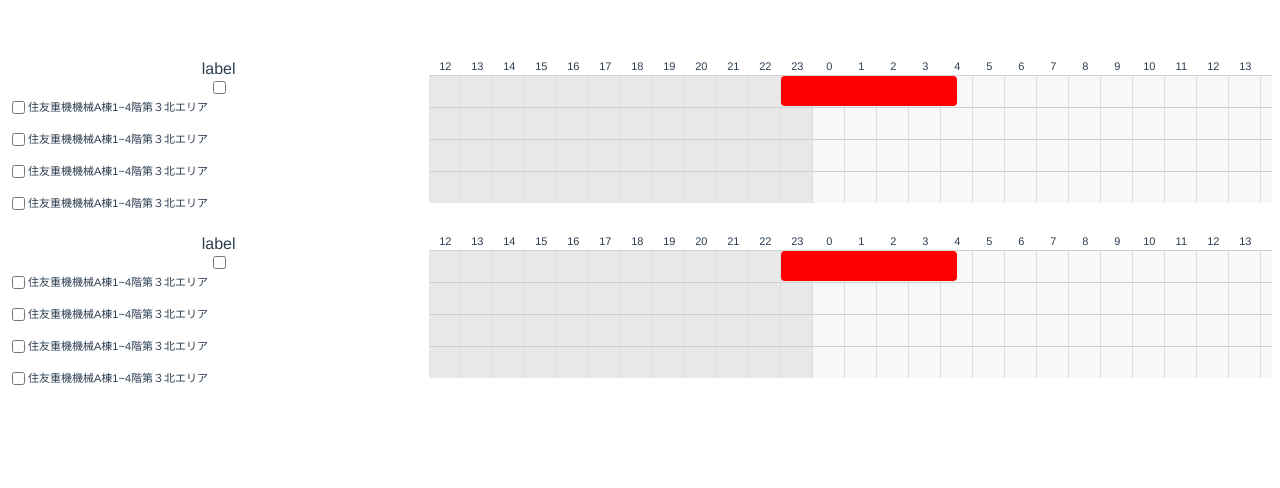
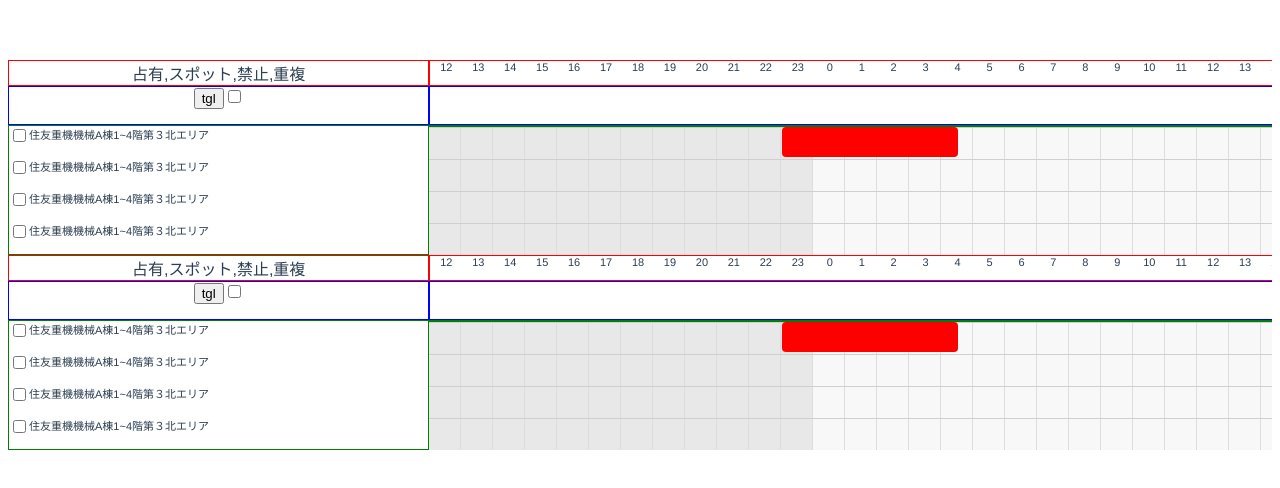
Before and after one commit to masahiro8/GREEN_schedule, a Vue app: page / in a window 1280 px wide. Shown: the top 488 px of the page. Built offline with nearby package versions, Linux system fonts and the light colour scheme.

Commit message:
子のトグル実装

```diff
--- a/src/components/ScheduleRow.vue
+++ b/src/components/ScheduleRow.vue
@@ -1,13 +1,15 @@
 <template>
   <div class="table">
     <ul class="information">
-      <div class="schedule__label">label</div>
+      <!-- ラベル -->
+      <div class="schedule__label">占有,スポット,禁止,重複</div>
       <!-- TODO:サマリー -->
-      <div>
+      <div class="schedule__summary">
+        <button @click="toggleChild">tgl</button>
         <input type="checkbox" @change="onChangeForceChecked" />
       </div>
       <!-- 予定情報 -->
-      <div class="schedule__plan">
+      <div v-if="isShowChild" class="schedule__plan">
         <ScheduleInfo
           v-for="(item, index) in getPlans"
           :key="`info_${item.schedule_id}`"
@@ -22,6 +24,7 @@
     <div class="schedule">
       <div class="scheduleInner" :style="getDaySize">
         <!-- 時間表記 -->
+        <div class="schedule__label">
           <ScheduleTimeLabel
             :timelabelHeight="timelabel_height"
             :cellRectWidth="cellRect.width"
@@ -30,9 +33,11 @@
             :afterTime="after_hours"
             :hourDivide="hour_divide"
           />
+        </div>
         <!-- TODO:サマリー -->
+        <div class="schedule__summary"></div>
         <!-- 予定 -->
-        <div class="schedule__plan">
+        <div v-if="isShowChild" class="schedule__plan">
           <SchedulePlanCell
             v-for="(item, index) in getPlans"
             :key="`plan_${item.schedule_id}`"
@@ -45,7 +50,7 @@
             :marginTop="timelabel_height"
           ></SchedulePlanCell>
         </div>
-        <div class="scheduleBackground" :style="getDaySize">
+        <div v-if="isShowChild" class="scheduleBackground" :style="getDaySize">
           <!-- 背景グリッド -->
           <div
             v-for="(item, index) in cells"
@@ -94,7 +99,8 @@ const config_all_cells = config_hour_divide * config_schedule_hours;
 const config_cell_width = 8;
 const config_cell_height = 32;
 
-const config_timelabel_height = 15;
+//予定の上マージン
+const config_timelabel_height = 0;
 
 //作業時間帯仮データ
 // const work_timeframe = { startTime: "12:00", endTime: "18:00" };
@@ -112,6 +118,7 @@ export default {
     return {
       checkList: [],
       forchChecked: false,
+      isShowChild: true,
       cells: config_all_cells,
       total_hours: config_schedule_hours,
       prev_hours: config_schedule_prev_hours,
@@ -142,9 +149,13 @@ export default {
     //スケジュールの大きさを表示する時間範囲によって変更
     getDaySize() {
       const { children } = this.item;
-      return `width: ${config_all_cells * config_cell_width}px;height:${
-        (children.length + 1) * config_cell_height + config_timelabel_height
-      }px`;
+      const height = this.isShowChild
+        ? (children.length + 1) * config_cell_height + config_timelabel_height
+        : config_cell_height + config_timelabel_height;
+
+      return `width: ${
+        config_all_cells * config_cell_width
+      }px;height:${height}px`;
     },
     //スケジュールの予定量にあわせて罫線を作成
     getHorizontalLines() {
@@ -201,6 +212,10 @@ export default {
       if (isAfter) return "isAfter";
       return null;
     },
+    toggleChild() {
+      this.isShowChild = !this.isShowChild;
+      console.log("toggleChild", this.isShowChild);
+    },
   },
 };
 </script>
@@ -233,6 +248,21 @@ export default {
 .scheduleInner {
   position: relative;
   height: 100%;
+}
+
+.schedule__label {
+  height: 24px;
+  border: 1px solid red;
+}
+
+.schedule__summary {
+  height: 37px;
+  border: 1px solid blue;
+}
+
+.schedule__plan {
+  border: 1px solid green;
+  position: relative;
 }
 
 //背景
```
Lines whose indentation alone changed are shown as unchanged.
